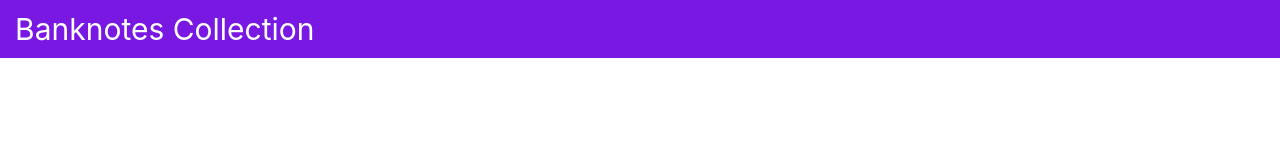
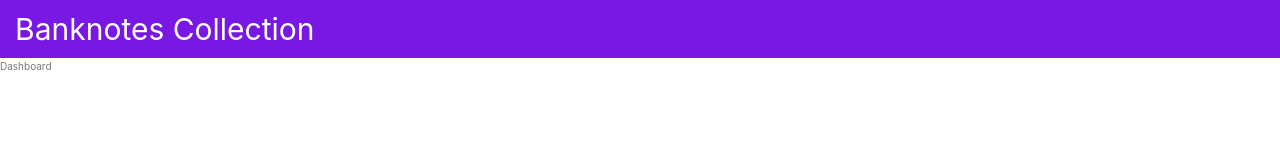
Before and after one commit to KasiaSmolarska/Banknotes-Collection, a React (Create React App) app in the folder client/: page /dashboard in a window 1280 px wide. Shown: the top 160 px of the page. Built offline with nearby package versions, Linux system fonts and the light colour scheme; no server answers.

Commit message:
adding dashboard component -  first setup

```diff
--- a/client/src/components/App.jsx
+++ b/client/src/components/App.jsx
@@ -1,11 +1,24 @@
 import React, { Component } from "react";
-import { BrowserRouter, Route } from "react-router-dom";
+import { BrowserRouter, Route, Switch } from "react-router-dom";
 import { connect } from "react-redux";
 
 import actions from "../store/actions";
 import Header from "./Header";
 import Landing from "./Landing";
 import LoginPage from "./LoginPage";
+import Dashboard from "./Dashboard";
+
+class Content extends Component {
+  render() {
+    return (
+      <div>
+        <Header />
+        <Route exact path="/" component={Landing} />
+        <Route exact path="/dashboard" component={Dashboard} />
+      </div>
+    );
+  }
+}
 
 class App extends Component {
   componentDidMount() {
@@ -15,9 +28,10 @@ class App extends Component {
     return (
       <div className="container">
         <BrowserRouter>
-          <Route path="/" render={props => props.location.pathname !== "/login" && <Header />}></Route>
-          <Route exact path="/" component={Landing} />
-          <Route exact path="/login" component={LoginPage} />
+          <Switch>
+            <Route exact path="/login" component={LoginPage} />
+            <Route component={Content} />
+          </Switch>
         </BrowserRouter>
       </div>
     );
--- /dev/null
+++ b/client/src/components/Dashboard.jsx
@@ -0,0 +1,9 @@
+import React, { Component } from "react";
+
+class Dashboard extends Component {
+  render() {
+    return <div>Dashboard</div>;
+  }
+}
+
+export default Dashboard;
```
